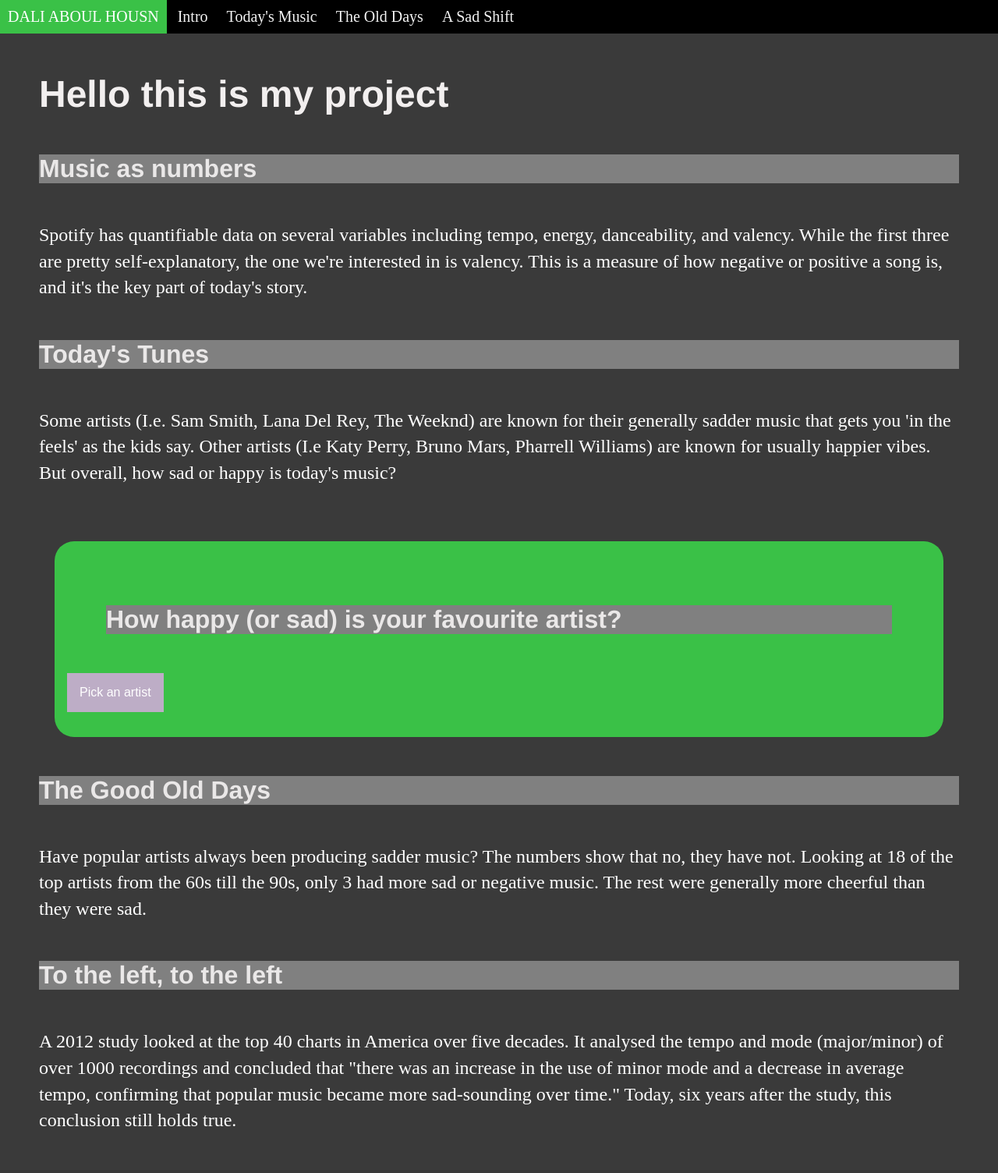
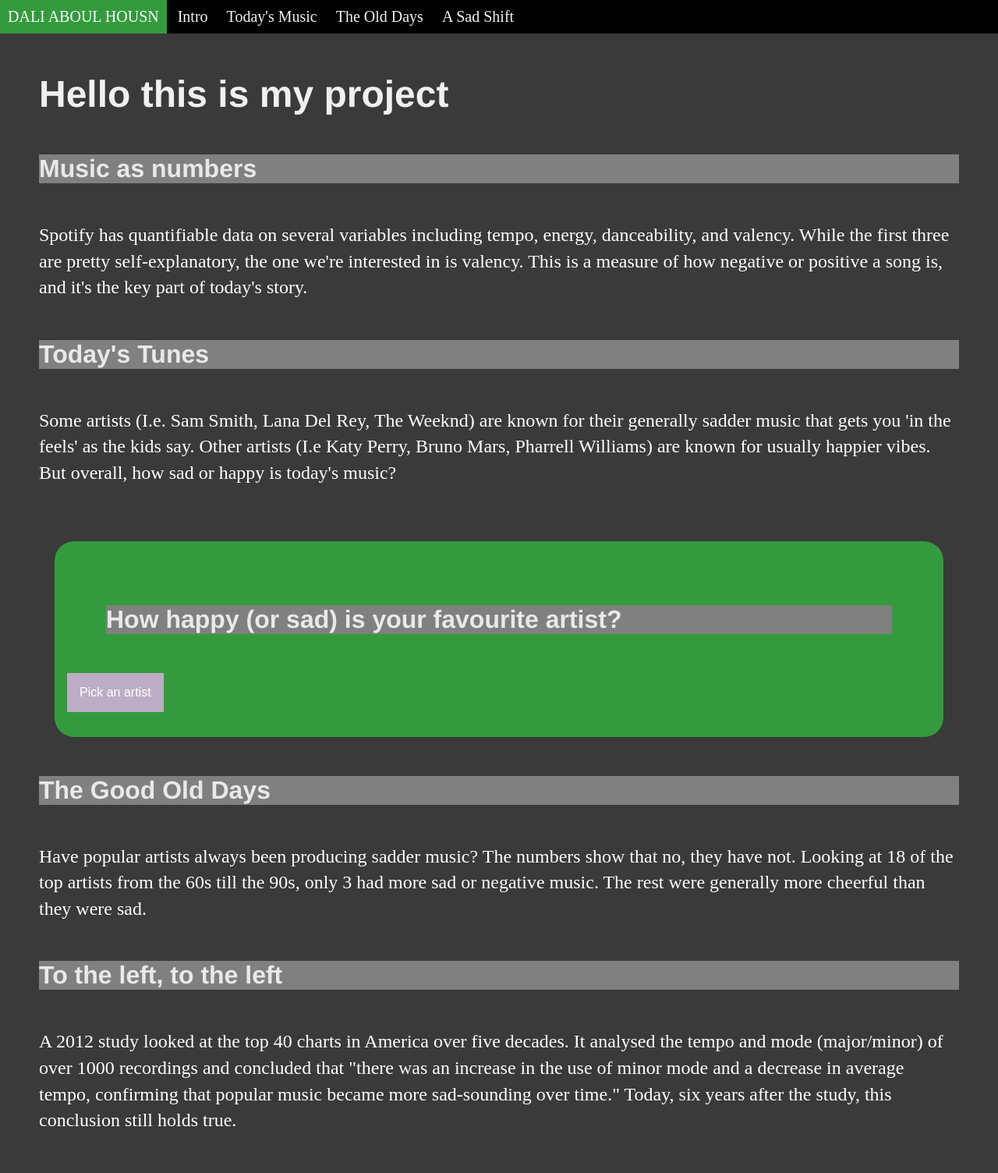
Before and after one commit to ah-dali/ah-dali.github.io, a Jekyll site: the page built from index.html, in a window 1280 px wide. Shown: the whole page at 78% size. Built offline with Jekyll 4.4.1, drawn with Linux system fonts in a browser that asks for light colours.

Commit message:
Update main.css

```diff
--- a/css/main.css
+++ b/css/main.css
@@ -26,7 +26,7 @@ body {
 }
 
 .topnav a.active {
-  background-color: #3ac147;
+  background-color: #339b3d;
   color: white;
   text-decoration: none;
 }
@@ -64,7 +64,7 @@ p {
   border-radius: 25px;
   padding: 2rem 1rem;
   margin-bottom: 2rem;
-  background-color: #3ac147;
+  background-color: #339b3d;
 }
 
 /* Dropdown Button */
```
